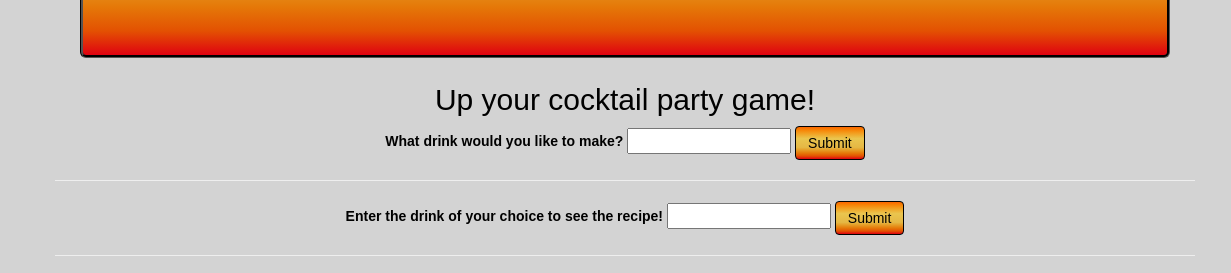
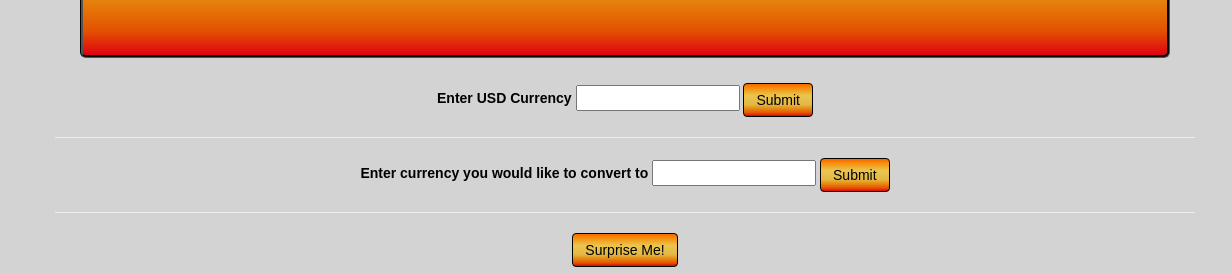
Before and after one commit to ShonBurgundy/currency-exchange, a website built with webpack: page src/index.html in a window 1280 px wide. Shown: the part 302-575 px from the top of the page, 24-1255 px from the left. Built offline with nearby package versions, Linux system fonts and the light colour scheme.

Commit message:
update README, HTML bones updated

```diff
--- a/src/index.html
+++ b/src/index.html
@@ -8,12 +8,12 @@
     <div class="jumbotron">
       <h1>Currency Exchange Rate Calculator</h1>
     </div>
-    <h2>Up your cocktail party game!</h2>
-    <label for="diversifyInput">What drink would you like to make?</label>
-    <input id="diversifyInput" type="text">
-    <button class="btn btn-info" id="diversifySearch">Submit</button>
+    <h2></h2>
+    <label for="currencyInput">Enter USD Currency</label>
+    <input id="currencyInput" type="text">
+    <button class="btn btn-info" id="currencyExchange">Submit</button>
     <hr>
-    <label for="cocktailInput">Enter the drink of your choice to see the recipe!</label>
+    <label for="cocktailInput">Enter currency you would like to convert to</label>
     <input id="cocktailInput" type="text">
     <button class="btn btn-info" id="cocktailSearch">Submit</button>
     <hr>
```
Also changed, not shown: README.md.
